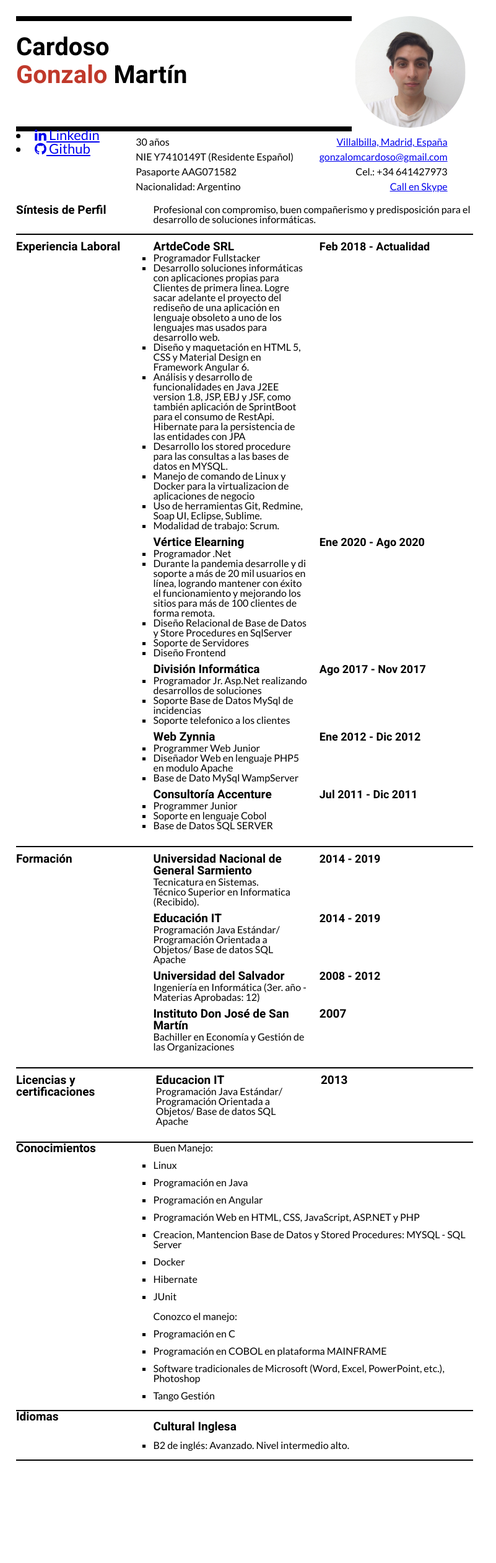
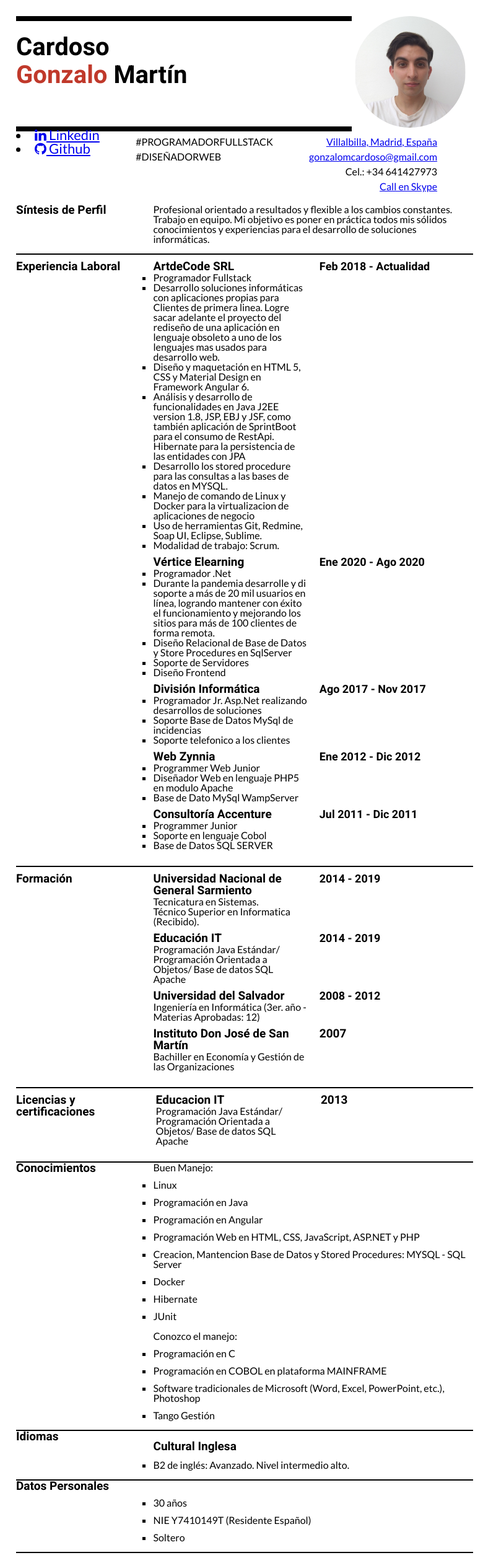
Before and after one commit to gonzalomcardoso/cv, a plain HTML site: page index.html in a window 1280 px wide. Shown: the whole page at 62% size, without its empty margins (0-801 px from the left). Before the commit the page ends 2373 px from the top, so only its background shows below. Drawn offline with nearby package versions, Linux system fonts and the light colour scheme.

Commit message:
new Presentacion

```diff
--- a/index.html
+++ b/index.html
@@ -23,10 +23,8 @@
 				</div>
 				<div class="info">
 					<ul>
-						<li><h1 id="age"></h1></li>
-						<li>NIE Y7410149T (Residente Español)</li>
-						<li>Pasaporte AAG071582</li>
-						<li>Nacionalidad: Argentino</li>
+						<li><span>#PROGRAMADORFULLSTACK</span></li>
+						<li><span>#DISEÑADORWEB</span></li>
 					</ul>
 					<ul>
 
@@ -39,7 +37,7 @@
 				</div>
 			</div>
 			<div class="desarrollo">
-				<div class="objetivo"><span class="titulo">Síntesis de Perfil</span><span class="texto">Profesional con compromiso, buen compañerismo y predisposición para el desarrollo de soluciones informáticas.
+				<div class="objetivo"><span class="titulo">Síntesis de Perfil</span><span class="texto">Profesional orientado a resultados y flexible a los cambios constantes. Trabajo en equipo. Mi objetivo es poner en práctica todos mis sólidos conocimientos y experiencias para el desarrollo de soluciones informáticas.
 				</div>
 
 				<div class="experiencia">
@@ -50,7 +48,7 @@
 							<td><span class="titulo">ArtdeCode SRL </span>
 								<br><ul>
 
-										<li>Programador Fullstacker</li>
+										<li>Programador Fullstack</li>
 										<li>Desarrollo soluciones informáticas con aplicaciones propias para Clientes de primera linea.
 											Logre sacar adelante el proyecto del rediseño de una aplicación en lenguaje obsoleto a uno de los lenguajes mas usados para desarrollo web.</li>
 										<li>Diseño y maquetación en HTML 5, CSS y Material Design en Framework Angular 6.</li>
@@ -189,26 +187,23 @@
 						<br> <ul> <span class="titulo">Cultural Inglesa </span>
 								<li>B2 de inglés: Avanzado. Nivel intermedio alto.</li>
 							</ul>
-							<!--<td><span class="fecha">2007 - Actualidad</span></td>-->
 					</span>
 				</div>
 
 				<div style="width: 100%;background: black;height: 2px;"></div>
 
-				<!-- <div class="info">
-					<ul>
-						<li><input id="edad" value="27"/> años</li>
-						<li>DNI 35.111567</li>
-						<li>Dir.: Hipolito Bouchard 1875</li>
-						<li>Grand Bourg, Malvinas Argentinas</li>
-					</ul>
-					<ul>
-						<li> Nac.: C.A.B.A. <input id="day" value="26"/> / <input id="month" value="02"/> / <input id="year"  name="year" value="1990"/>  </li>
-
-					</ul>
+				<div class="conocimientos" style="border: none; padding-bottom:0 ;">
+					<span class="titulo">Datos Personales</span>
+					<span class="texto">
+						<br> <ul>
+								<span class="titulo"></span>
+								<li><h1 id="age"></h1></li>
+								<li>NIE Y7410149T (Residente Español)</li>
+								<li>Soltero</li>
+							</ul>
+					</span>
 				</div>
-
-				<div style="width: 100%;background: black;height: 2px;"></div> -->
+				<div style="width: 100%;background: black;height: 2px;"></div>
 				<br>
 			</div>
 		</div>
```
